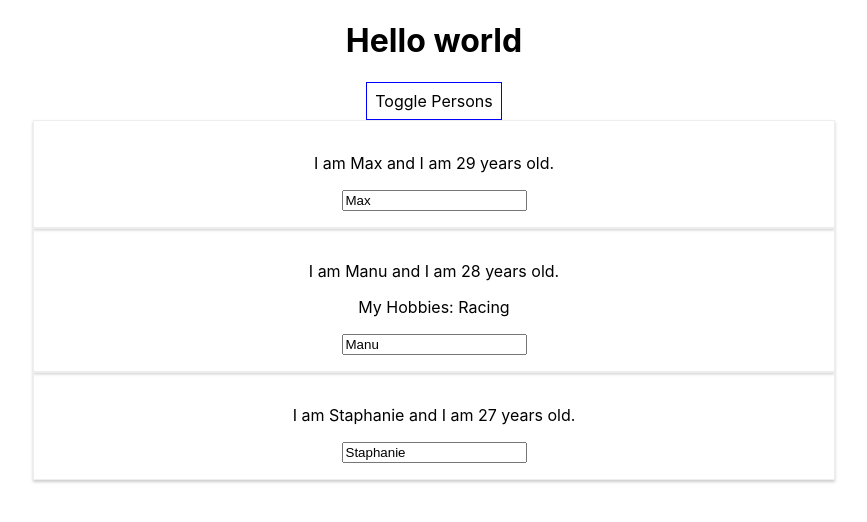
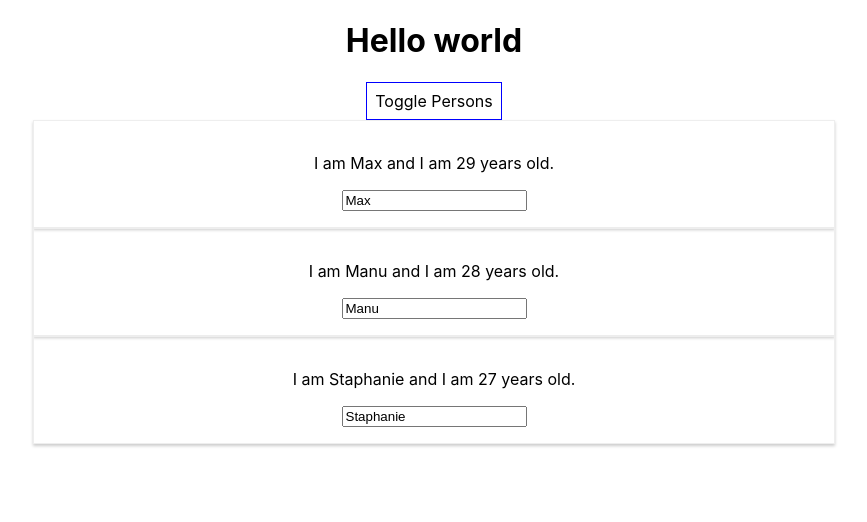
Before and after one commit to cape-balder/react-practice, a React (Create React App) app: page / in a window 1280 px wide. Both pictures are taken after a click on the button "Toggle Persons". Shown: the top 522 px of the page, without its empty margins (206-1073 px from the left). Built offline with nearby package versions, Linux system fonts and the light colour scheme.

Commit message:
Outputing list

```diff
--- a/src/App.js
+++ b/src/App.js
@@ -55,17 +55,11 @@
     if(this.state.showPersons){
       persons = (
         <div>
-          <Person
-            name={this.state.persons[0].name}
-            age={this.state.persons[0].age}/>
-          <Person
-            name={this.state.persons[1].name}
-            age={this.state.persons[1].age}
-            click={this.switchNameHandler.bind(this,'Max!')}
-            changed={this.nameChangedHandler}>My Hobbies: Racing</Person>
-          <Person
-            name={this.state.persons[2].name}
-            age={this.state.persons[2].age}/>
+          {this.state.persons.map(person => {
+            return <Person
+                    name={person.name}
+                    age={person.age}/>
+          })}
         </div>
       )
     }
```
